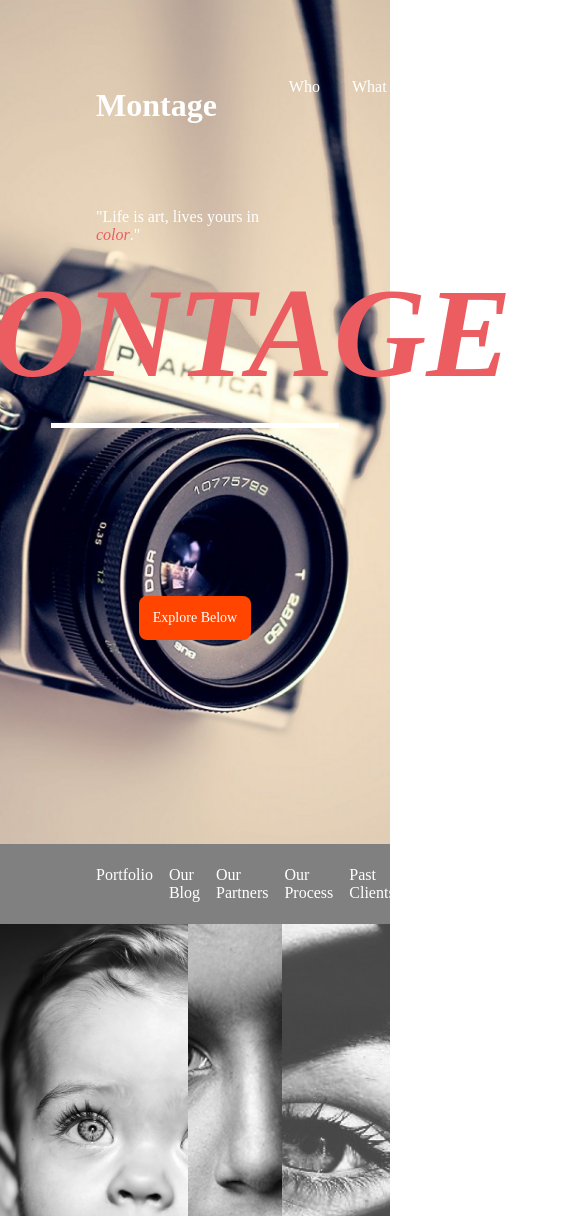
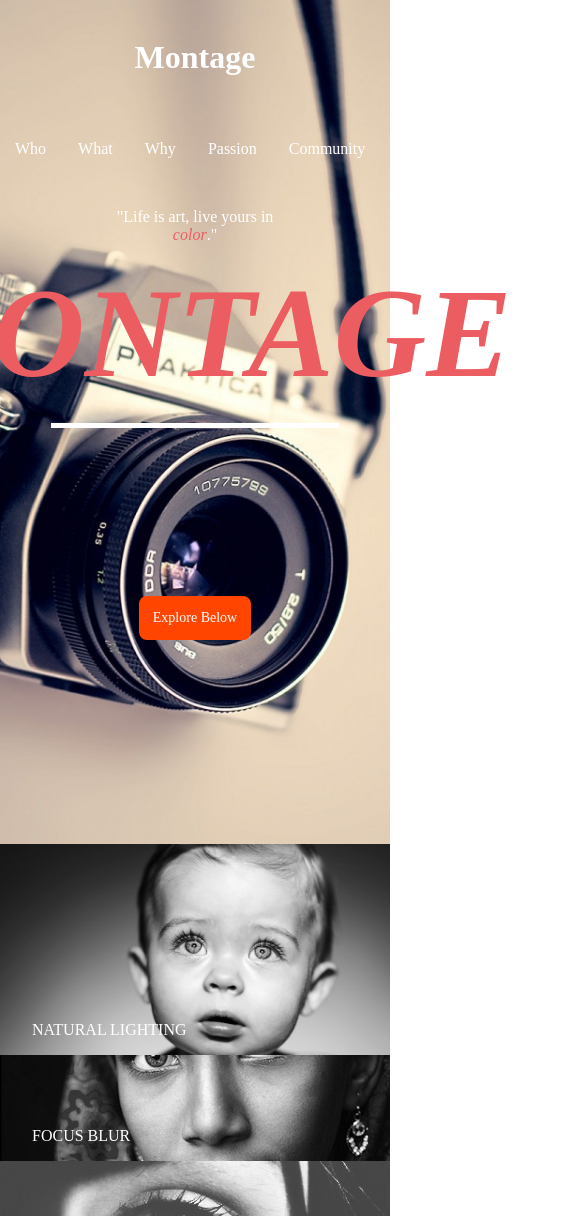
Before and after one commit to Tamothy/flex-box-project, a plain HTML site: page index.html in a window 390 px wide. Shown: the top 1216 px of the page, 585 px wide, since content can reach past the window. Drawn offline with Linux system fonts and the light colour scheme.

Commit message:
add media qeury breakpoint for tablets

```diff
--- a/index.html
+++ b/index.html
@@ -28,7 +28,7 @@
       </div>
 
       <div class="quote">
-        <p>"Life is art, lives yours in <span class="color-word">color</span>."</p>
+        <p>"Life is art, live yours in <span class="color-word">color</span>."</p>
         <h1>MONTAGE</h1>
         <div class="bar"></div>
         <button type="button" name="button">Explore Below</button>
--- a/scss/base/_base.scss
+++ b/scss/base/_base.scss
@@ -91,7 +91,7 @@ body {
   display: flex;
   justify-content: space-between;
   align-items: center;
-  background: gray;
+  background: $sail;
   padding: 0 6em;
 
   ul {
@@ -214,3 +214,34 @@ body {
     }
   }
 }
+
+@media #{$brk-responsive} {
+  body {
+    text-align: center;
+  }
+
+  .main-top {
+    display: flex;
+    flex-direction: column;
+
+  }
+
+  .container-nav {
+    display: flex;
+    flex-direction: column;
+  }
+
+  .container-nav-two {
+    display: none;
+  }
+
+  .main-bottom {
+    display: flex;
+    .row-one {
+      flex-direction: column;
+    }
+    .row-two {
+      flex-direction: column;
+    }
+  }
+}
--- a/scss/base/_variables.scss
+++ b/scss/base/_variables.scss
@@ -9,4 +9,4 @@ $path-img : '../img';
 
 // Media query breakpoints
 
-$brk-responsive : '(min-width: 768px)';
+$brk-responsive : '(max-width: 768px)';
```
Also changed, not shown: css/styles.css, 1 other file.
